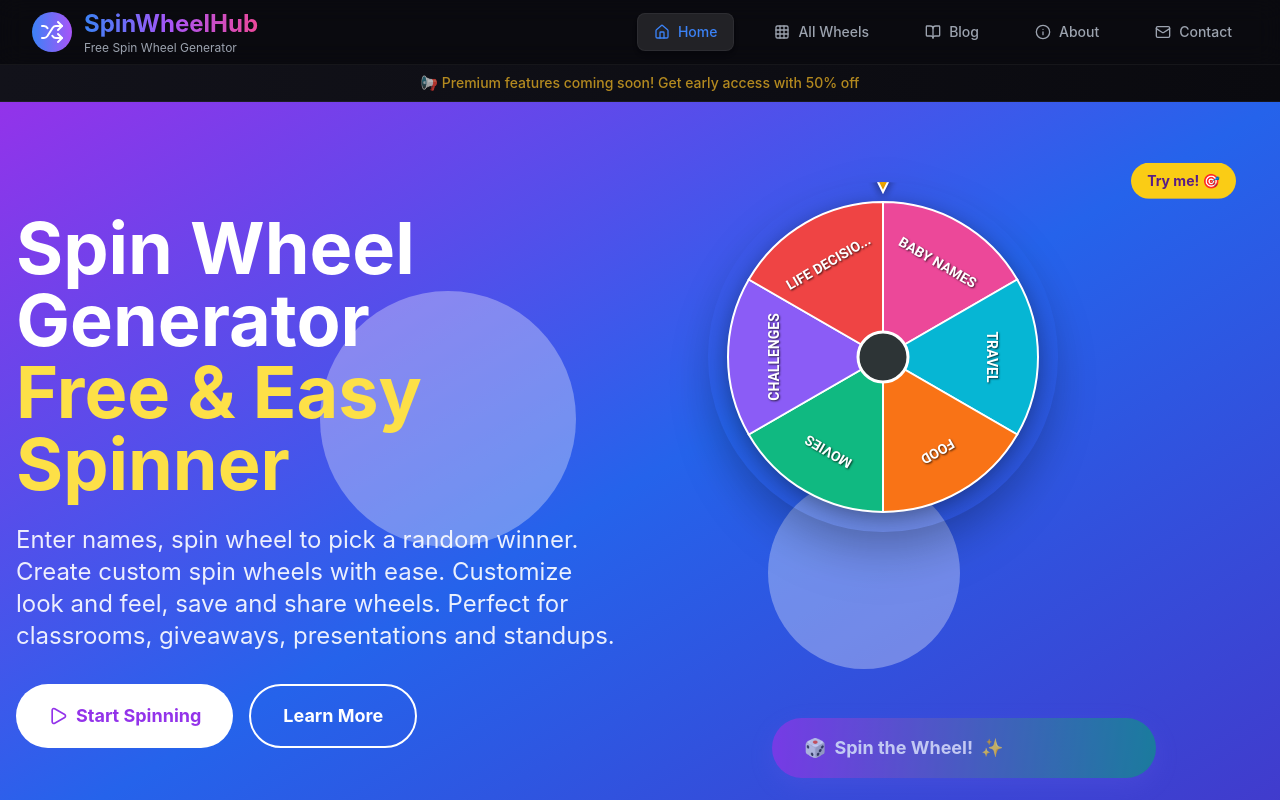
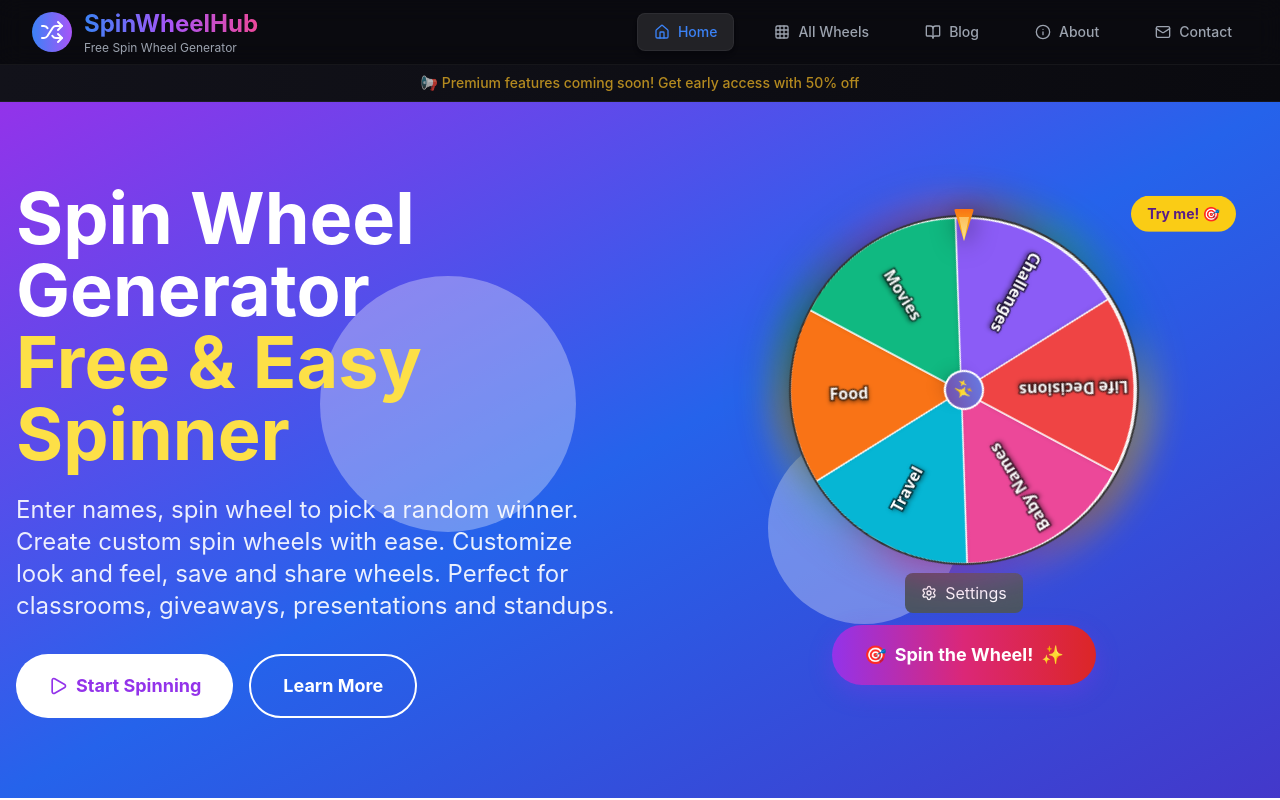
Before and after one commit to vipins702/spinwheelhub, a React (Vite) app: page / in a window 1280 px wide. Shown: the top 800 px of the page. Built offline with nearby package versions, Linux system fonts and the light colour scheme.

Commit message:
feat: Add idle spin and better physics to wheel, update Home Page

```diff
--- a/src/components/SpinningWheel.tsx
+++ b/src/components/SpinningWheel.tsx
@@ -19,6 +19,7 @@ interface SpinningWheelProps {
   showControls?: boolean
   enableSound?: boolean
   customizable?: boolean
+  idleSpin?: boolean
 }
 
 const SpinningWheel: React.FC<SpinningWheelProps> = ({
@@ -29,7 +30,8 @@ const SpinningWheel: React.FC<SpinningWheelProps> = ({
   size = 700,
   showControls = true,
   enableSound = false,
-  customizable = true
+  customizable = true,
+  idleSpin = false
 }) => {
   const [isSpinning, setIsSpinning] = useState(false)
   const [result, setResult] = useState<WheelOption | null>(null)
@@ -54,6 +56,20 @@ const SpinningWheel: React.FC<SpinningWheelProps> = ({
   const sparkleCanvasRef = useRef<HTMLCanvasElement>(null)
   const celebrationCanvasRef = useRef<HTMLCanvasElement>(null)
   const audioContextRef = useRef<AudioContext | null>(null)
+
+  // Idle Spin Effect
+  useEffect(() => {
+    if (idleSpin && !isSpinning && !result) {
+      controls.start({
+        rotate: currentRotation + 360,
+        transition: {
+          duration: 20,
+          ease: "linear",
+          repeat: Infinity
+        }
+      })
+    }
+  }, [idleSpin, isSpinning, result, controls, currentRotation])
 
   // Sound functions
   const playSound = (frequency: number, duration: number, type: 'sine' | 'square' | 'triangle' = 'sine') => {
@@ -318,6 +334,9 @@ const SpinningWheel: React.FC<SpinningWheelProps> = ({
     setShowCelebration(false)
     setShowResultPopup(false)
 
+    // Stop idle animation if any
+    controls.stop()
+
     triggerSparkles()
 
     // Play ticking sounds during spin
@@ -342,6 +361,11 @@ const SpinningWheel: React.FC<SpinningWheelProps> = ({
     const randomFinalAngle = Math.random() * 360
 
     // compute absolute new total rotation from currentRotation
+    // Important: Add currentRotation to keep the visual flow, but start fresh for calculation simplicity?
+    // Actually, we should just accumulate.
+    // If we were idling, currentRotation might be huge. We can reset it visually if needed, but framer handles it.
+    // To be safe, we might want to capture the *current visual rotation* from the idle loop?
+    // For now, let's just add to the state value.
     const newTotalRotation = currentRotation + rotations * 360 + randomFinalAngle
 
     try {
@@ -352,21 +376,21 @@ const SpinningWheel: React.FC<SpinningWheelProps> = ({
         rotate: currentRotation + (rotations - 2) * 360,
         transition: {
           duration: phase1Duration,
-          ease: 'linear',
+          ease: 'easeIn', // Changed from linear to easeIn for better startup
           type: 'tween'
         }
       })
 
       // Phase 2: smooth deceleration into the exact target
-      // Extended duration for a much softer "glide" to stop
+      // Improved physics: easeOutCirc offers a very realistic "friction" curve
       const phase2Duration = Math.max(spinTime * 0.85, 2.5)
       await controls.start({
         rotate: newTotalRotation,
         transition: {
           duration: phase2Duration,
-          // Custom Bezier for "Soft Friction" feel
-          // Starts fast, then lengthy deceleration
-          ease: [0.2, 0.8, 0.2, 1],
+          // Custom Bezier for "Realistic Friction" feel - Starts slightly slower, long tail
+          // [0.16, 1, 0.3, 1] is a modified easeOutCirc
+          ease: [0.16, 1, 0.3, 1],
           type: 'tween'
         }
       })
--- a/src/pages/HomePage.tsx
+++ b/src/pages/HomePage.tsx
@@ -2,8 +2,8 @@
 import React, { useState, useEffect } from 'react'
 import { Link } from 'react-router-dom'
 import { motion } from 'framer-motion'
-import {Baby, Plane, Building2, Heart, ChefHat, Stars, Gamepad2, Dumbbell, Search, Users, Zap, Shield, Star, ArrowRight, Play, Settings} from 'lucide-react'
-import ProfessionalCanvasWheel from '../components/ProfessionalCanvasWheel'
+import { Baby, Plane, Building2, Heart, ChefHat, Stars, Gamepad2, Dumbbell, Search, Users, Zap, Shield, Star, ArrowRight, Play, Settings } from 'lucide-react'
+import SpinningWheel from '../components/SpinningWheel'
 
 const HomePage: React.FC = () => {
   const [searchTerm, setSearchTerm] = useState('')
@@ -203,14 +203,15 @@ const HomePage: React.FC = () => {
               className="flex justify-center"
             >
               <div className="relative w-full max-w-sm md:max-w-md lg:max-w-lg">
-                <ProfessionalCanvasWheel
+                <SpinningWheel
                   options={heroWheelOptions}
                   size={350}
                   onSpinComplete={(result) => {
                     console.log('Hero wheel result:', result)
                   }}
                   enableSound={true}
-                  showControls={true}
+                  showControls={false}
+                  idleSpin={true}
                 />
                 <div className="absolute -top-2 -right-2 sm:-top-4 sm:-right-4 bg-yellow-400 text-purple-900 px-2 py-1 sm:px-4 sm:py-2 rounded-full font-bold text-xs sm:text-sm animate-bounce">
                   Try me! 🎯
@@ -343,8 +344,8 @@ const HomePage: React.FC = () => {
               >
                 <Link to={
                   category.id === 'custom' ? '/custom-wheel-of-names' :
-                  category.id === 'baby-names' ? '/wheel-of-names' :
-                  `/wheel/${category.id}`
+                    category.id === 'baby-names' ? '/wheel-of-names' :
+                      `/wheel/${category.id}`
                 }>
                   <div className="group bg-white rounded-2xl p-8 shadow-lg hover:shadow-2xl transition-all duration-300 hover:-translate-y-2 cursor-pointer h-full">
                     <div className={`w-16 h-16 bg-gradient-to-r ${category.color} rounded-xl flex items-center justify-center text-white mb-6 group-hover:scale-110 transition-transform duration-300`}>
```
